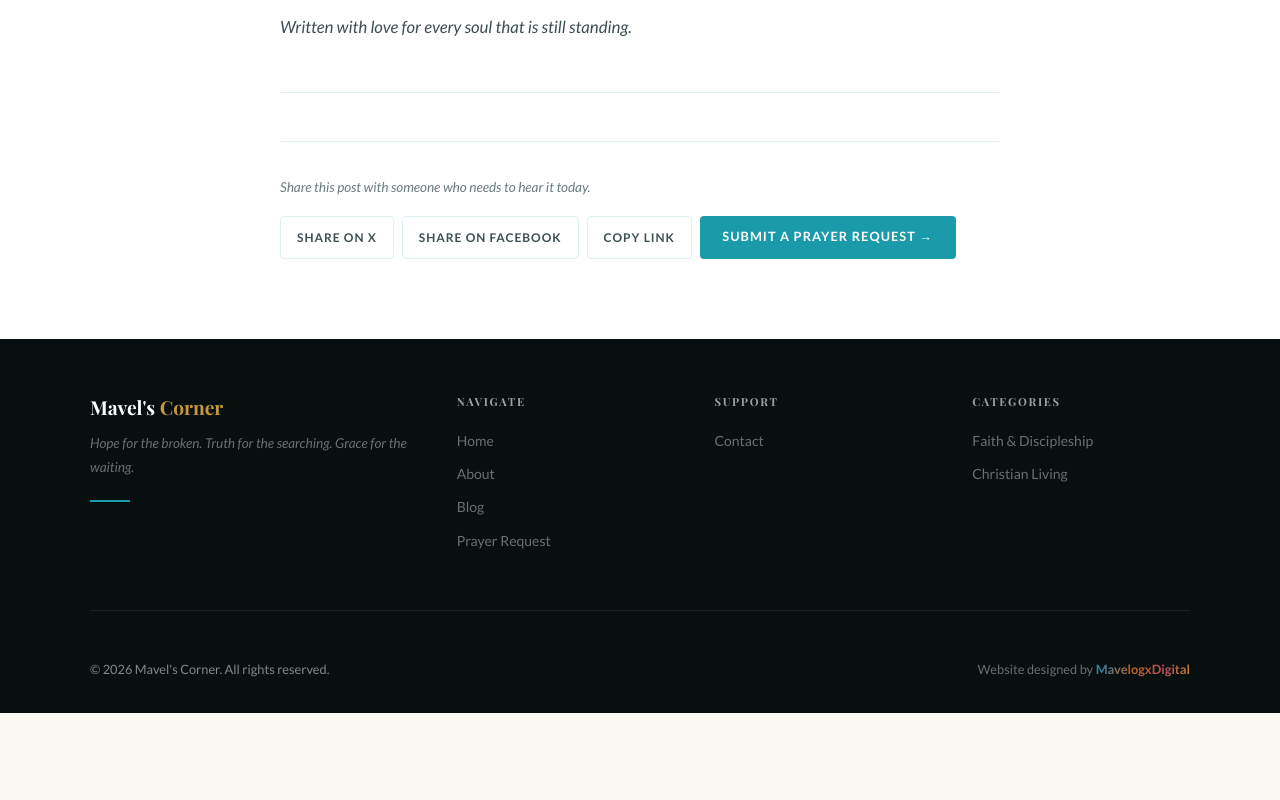
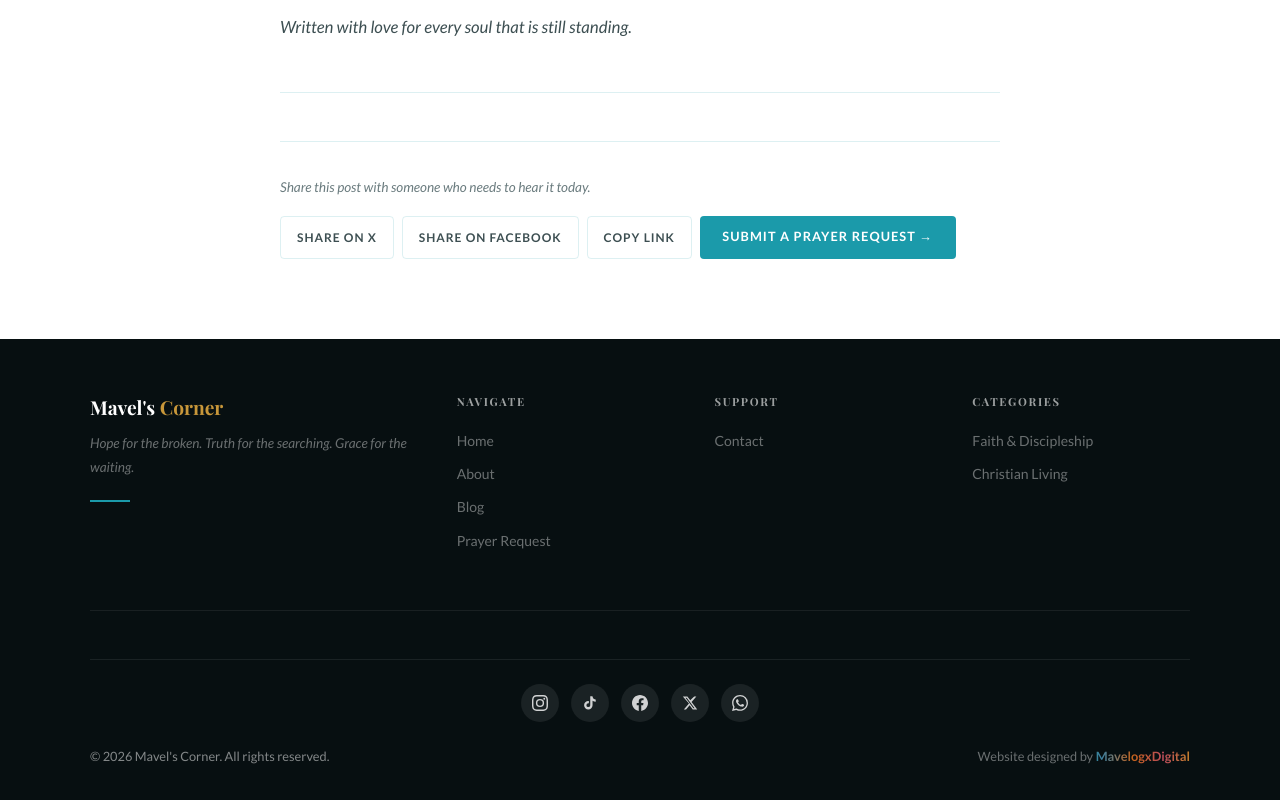
Before and after one commit to captainmavel-lgtm/mavelscorner, an Eleventy site: page src/_posts/2026-01-15-he-is-a-mountain-moving-god.md in a window 1280 px wide. Shown: the part 4270-5070 px from the top of the page. Before the commit the page ends 4983 px from the top, so only its background shows below. Built offline with nearby package versions, Linux system fonts and the light colour scheme; Eleventy itself is replaced by a stand-in of ours; files that its build step writes are made by us from their sources; a web font is replaced by a local one.

Commit message:
Add social icons to blog post footer

```diff
--- a/src/_includes/post.njk
+++ b/src/_includes/post.njk
@@ -116,6 +116,11 @@
     .footer-col ul li a{color:rgba(255,255,255,0.4);text-decoration:none;font-size:0.875rem;transition:color 0.2s}
     .footer-col ul li a:hover{color:var(--teal-light)}
     .footer-bottom{display:flex;justify-content:space-between;align-items:center;flex-wrap:wrap;gap:1rem;font-size:0.8rem}
+    .footer-social{display:flex;align-items:center;justify-content:center;gap:0.75rem;padding:1.5rem 0;border-top:1px solid rgba(255,255,255,0.08);margin-top:1.5rem}
+    .footer-social-btn{display:flex;align-items:center;justify-content:center;width:38px;height:38px;border-radius:50%;background:rgba(255,255,255,0.08);transition:background 0.2s,transform 0.2s;text-decoration:none}
+    .footer-social-btn:hover{background:rgba(27,154,170,0.3);transform:translateY(-2px)}
+    .footer-social-btn svg{width:16px;height:16px;fill:rgba(255,255,255,0.8)}
+    .footer-social-btn:hover svg{fill:#fff}
 
     @keyframes fadeUp{from{opacity:0;transform:translateY(20px)}to{opacity:1;transform:translateY(0)}}
     .article-inner{animation:fadeUp 0.8s ease forwards}
@@ -253,7 +258,14 @@
         </ul>
       </div>
     </div>
-    <div class="footer-bottom">
+  <div class="footer-social">
+   <a href="https://instagram.com/mavelscorner" target="_blank" rel="noopener noreferrer" aria-label="Instagram" class="footer-social-btn"><svg viewBox="0 0 24 24" xmlns="http://www.w3.org/2000/svg"><path d="M12 2.163c3.204 0 3.584.012 4.85.07 3.252.148 4.771 1.691 4.919 4.919.058 1.265.069 1.645.069 4.849 0 3.205-.012 3.584-.069 4.849-.149 3.225-1.664 4.771-4.919 4.919-1.266.058-1.644.07-4.85.07-3.204 0-3.584-.012-4.849-.07-3.26-.149-4.771-1.699-4.919-4.92-.058-1.265-.07-1.644-.07-4.849 0-3.204.013-3.583.07-4.849.149-3.227 1.664-4.771 4.919-4.919 1.266-.057 1.645-.069 4.849-.069zM12 0C8.741 0 8.333.014 7.053.072 2.695.272.273 2.69.073 7.052.014 8.333 0 8.741 0 12c0 3.259.014 3.668.072 4.948.2 4.358 2.618 6.78 6.98 6.98C8.333 23.986 8.741 24 12 24c3.259 0 3.668-.014 4.948-.072 4.354-.2 6.782-2.618 6.979-6.98.059-1.28.073-1.689.073-4.948 0-3.259-.014-3.667-.072-4.947-.196-4.354-2.617-6.78-6.979-6.98C15.668.014 15.259 0 12 0zm0 5.838a6.162 6.162 0 100 12.324 6.162 6.162 0 000-12.324zM12 16a4 4 0 110-8 4 4 0 010 8zm6.406-11.845a1.44 1.44 0 100 2.881 1.44 1.44 0 000-2.881z"/></svg></a>
+   <a href="https://tiktok.com/@mavelscorner" target="_blank" rel="noopener noreferrer" aria-label="TikTok" class="footer-social-btn"><svg viewBox="0 0 24 24" xmlns="http://www.w3.org/2000/svg"><path d="M19.59 6.69a4.83 4.83 0 01-3.77-4.25V2h-3.45v13.67a2.89 2.89 0 01-2.88 2.5 2.89 2.89 0 01-2.89-2.89 2.89 2.89 0 012.89-2.89c.28 0 .54.04.79.1V9.01a6.33 6.33 0 00-.79-.05 6.34 6.34 0 00-6.34 6.34 6.34 6.34 0 006.34 6.34 6.34 6.34 0 006.33-6.34V8.69a8.18 8.18 0 004.78 1.52V6.79a4.85 4.85 0 01-1.01-.1z"/></svg></a>
+   <a href="https://facebook.com/mavelscorner" target="_blank" rel="noopener noreferrer" aria-label="Facebook" class="footer-social-btn"><svg viewBox="0 0 24 24" xmlns="http://www.w3.org/2000/svg"><path d="M24 12.073c0-6.627-5.373-12-12-12s-12 5.373-12 12c0 5.99 4.388 10.954 10.125 11.854v-8.385H7.078v-3.47h3.047V9.43c0-3.007 1.792-4.669 4.533-4.669 1.312 0 2.686.235 2.686.235v2.953H15.83c-1.491 0-1.956.925-1.956 1.874v2.25h3.328l-.532 3.47h-2.796v8.385C19.612 23.027 24 18.062 24 12.073z"/></svg></a>
+   <a href="https://x.com/mavelscorner" target="_blank" rel="noopener noreferrer" aria-label="X" class="footer-social-btn"><svg viewBox="0 0 24 24" xmlns="http://www.w3.org/2000/svg"><path d="M18.244 2.25h3.308l-7.227 8.26 8.502 11.24H16.17l-4.714-6.231-5.401 6.231H2.744l7.73-8.835L1.254 2.25H8.08l4.253 5.622L18.244 2.25zm-1.161 17.52h1.833L7.084 4.126H5.117L17.083 19.77z"/></svg></a>
+   <a href="https://whatsapp.com/channel/0029VbCMDgCEKyZGWwHWds3w" target="_blank" rel="noopener noreferrer" aria-label="WhatsApp" class="footer-social-btn"><svg viewBox="0 0 24 24" xmlns="http://www.w3.org/2000/svg"><path d="M17.472 14.382c-.297-.149-1.758-.867-2.03-.967-.273-.099-.471-.148-.67.15-.197.297-.767.966-.94 1.164-.173.199-.347.223-.644.075-.297-.15-1.255-.463-2.39-1.475-.883-.788-1.48-1.761-1.653-2.059-.173-.297-.018-.458.13-.606.134-.133.298-.347.446-.52.149-.174.198-.298.298-.497.099-.198.05-.371-.025-.52-.075-.149-.669-1.612-.916-2.207-.242-.579-.487-.5-.669-.51-.173-.008-.371-.01-.57-.01-.198 0-.52.074-.792.372-.272.297-1.04 1.016-1.04 2.479 0 1.462 1.065 2.875 1.213 3.074.149.198 2.096 3.2 5.077 4.487.709.306 1.262.489 1.694.625.712.227 1.36.195 1.871.118.571-.085 1.758-.719 2.006-1.413.248-.694.248-1.289.173-1.413-.074-.124-.272-.198-.57-.347m-5.421 7.403h-.004a9.87 9.87 0 01-5.031-1.378l-.361-.214-3.741.982.998-3.648-.235-.374a9.86 9.86 0 01-1.51-5.26c.001-5.45 4.436-9.884 9.888-9.884 2.64 0 5.122 1.03 6.988 2.898a9.825 9.825 0 012.893 6.994c-.003 5.45-4.437 9.884-9.885 9.884m8.413-18.297A11.815 11.815 0 0012.05 0C5.495 0 .16 5.335.157 11.892c0 2.096.547 4.142 1.588 5.945L.057 24l6.305-1.654a11.882 11.882 0 005.683 1.448h.005c6.554 0 11.89-5.335 11.893-11.893a11.821 11.821 0 00-3.48-8.413z"/></svg></a>
+  </div>
+      <div class="footer-bottom">
       <span>© 2026 Mavel's Corner. All rights reserved.</span>
       <a href="https://mavelogxdigital.com/" target="_blank" rel="noopener noreferrer" class="mavelog-credit">Website designed by <span class="mavelog-brand">MavelogxDigital</span></a>
     </div>
```
